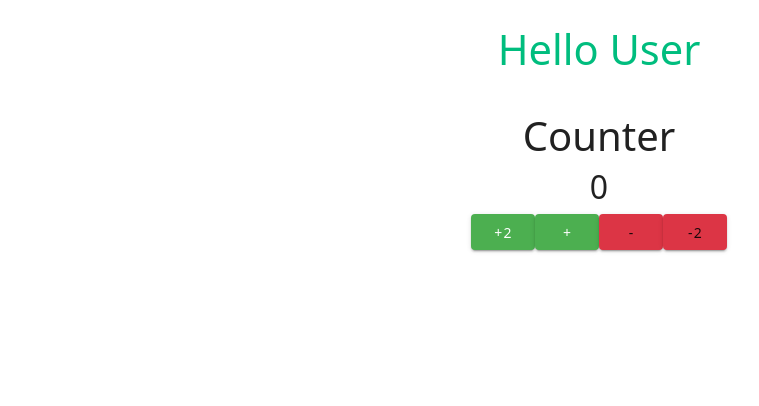
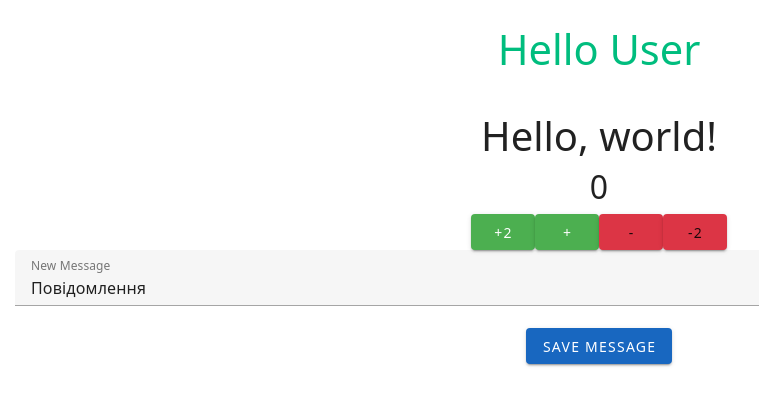
Before and after one commit to AkakiyBerula/VueLesson6, a Vue app: page / in a window 1280 px wide. Shown: the top 406 px of the page, without its empty margins (41-800 px from the left). Built offline with nearby package versions, Linux system fonts and the light colour scheme.

Commit message:
Комбінація Stores: Створіть кілька stores та спробуйте їх комбінувати, доступаючись до одного store з іншого.

```diff
--- a/src/components/Counter.vue
+++ b/src/components/Counter.vue
@@ -1,27 +1,39 @@
 <template>
   <v-app>
     <v-container class="text-center">
-      <h1>{{ message }}</h1>
+      <h1>{{ text }}</h1>
       <h2>{{ counter }}</h2>
       <v-btn @click="incrementTwo" color="success">+2</v-btn>
       <v-btn @click="increment" color="success">+</v-btn>
       <v-btn @click="decrement" color="danger">-</v-btn>
       <v-btn @click="decrementTwo" color="danger">-2</v-btn>
+      <v-text-field v-model="message" label="New Message"></v-text-field>
+      <v-btn @click="saveMessage" color="primary">Save Message</v-btn>
     </v-container>
   </v-app>
 </template>
 
 <script>
 import { mapActions, mapState } from 'pinia';
-import { useCounterStore } from '../store/CounterStore';
+import { useCounterStore, useTextStore } from '../store/CounterStore';
 
 export default {
   name: 'Counter',
   computed: {
-    ...mapState(useCounterStore, ['message', 'counter']),
+    ...mapState(useCounterStore, ['counter']),
+    ...mapState(useTextStore, ['text']),
   },
   methods: {
-    ...mapActions(useCounterStore, ['increment', 'decrement', 'incrementTwo', 'decrementTwo'])
+    ...mapActions(useCounterStore, ['increment', 'decrement', 'incrementTwo', 'decrementTwo']),
+    saveMessage() {
+      const counterStore = useCounterStore();
+      counterStore.getMessage(this.message);
+    }
   },
+  data() {
+    return {
+      message: 'Повідомлення'
+    };
+  }
 };
 </script>
--- a/src/store/CounterStore.js
+++ b/src/store/CounterStore.js
@@ -1,4 +1,15 @@
 import { defineStore } from 'pinia';
+
+export const useTextStore = defineStore('text', {
+    state: () => ({
+        text: 'Hello, world!',
+    }),
+    actions: {
+        setMessage(newMessage) {
+            this.text = newMessage;
+        },
+    },
+});
 
 export const useCounterStore = defineStore('counter', {
     state: () => ({
@@ -19,7 +30,10 @@ export const useCounterStore = defineStore('counter', {
         decrementTwo() {
             this.decrement();
             this.decrement();
+        },
+        getMessage(message) {
+            const messageStore = useTextStore();
+            messageStore.setMessage(message);
         }
     },
-
 });
```
